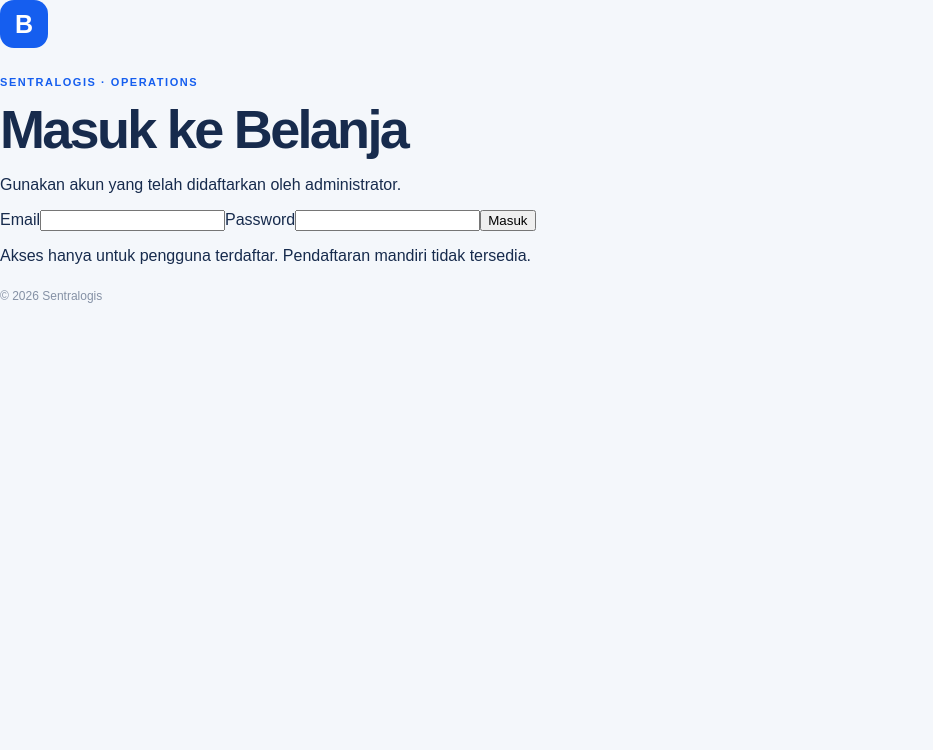
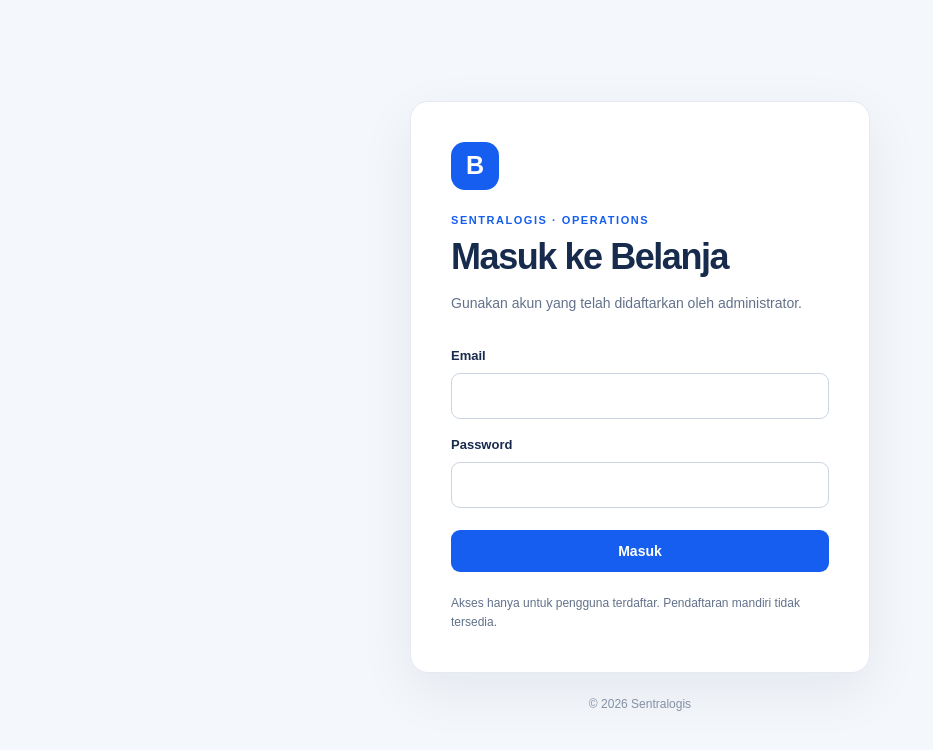
Before and after one commit to bizmbsolution-top/BELANJA, a Next.js app: page /login in a window 1280 px wide. Shown: the top 750 px of the page, without its empty margins (0-933 px from the left). Built offline with nearby package versions, Linux system fonts and the light colour scheme.

Commit message:
feat: style login and dashboard screens

```diff
--- a/app/globals.css
+++ b/app/globals.css
@@ -106,3 +106,41 @@ footer {
 @media (max-width: 560px) {
   .welcome-panel { padding: 32px 24px; }
 }
+
+
+.auth-shell {
+  min-height: 100vh;
+  display: flex;
+  flex-direction: column;
+  align-items: center;
+  justify-content: center;
+  padding: 32px 20px 20px;
+}
+.auth-card, .dashboard-card {
+  width: min(100%, 460px);
+  padding: 40px;
+  border: 1px solid var(--line);
+  border-radius: 18px;
+  background: var(--surface);
+  box-shadow: 0 18px 55px rgba(20, 42, 78, 0.07);
+}
+.auth-card .eyebrow { margin-top: 24px; }
+.auth-card h1, .dashboard-header h1 { font-size: clamp(28px, 6vw, 36px); letter-spacing: -0.04em; }
+.auth-intro, .auth-footnote { color: var(--muted); font-size: 14px; line-height: 1.6; }
+.auth-form { display: grid; gap: 10px; margin-top: 26px; }
+.auth-form label { margin-top: 8px; font-size: 13px; font-weight: 700; }
+.auth-form input { width: 100%; padding: 13px 14px; border: 1px solid #cbd5e1; border-radius: 9px; font: inherit; }
+.auth-form input:focus { outline: 2px solid #9bbcff; border-color: var(--brand); }
+.auth-form button, .dashboard-header button { margin-top: 12px; padding: 13px 16px; border: 0; border-radius: 9px; background: var(--brand); color: white; font-size: 14px; font-weight: 700; cursor: pointer; }
+.auth-error { padding: 12px 14px; border-radius: 8px; background: #fff1f0; color: #b42318; font-size: 13px; }
+.auth-footnote { margin: 22px 0 0; font-size: 12px; }
+.dashboard-shell { min-height: 100vh; max-width: 960px; margin: 0 auto; padding: 48px 24px; }
+.dashboard-header { display: flex; justify-content: space-between; align-items: center; gap: 20px; margin-bottom: 32px; }
+.dashboard-header .eyebrow { margin: 0 0 8px; }
+.dashboard-header h1 { margin: 0; }
+.dashboard-card { width: 100%; }
+.dashboard-card h2 { margin: 24px 0 8px; }
+.dashboard-card .intro { margin: 0; }
+.dashboard-card .notice { margin-top: 24px; }
+.button-secondary { margin: 0 !important; background: #eef2f8 !important; color: var(--ink) !important; }
+@media (max-width: 560px) { .auth-card, .dashboard-card { padding: 28px 22px; } .dashboard-shell { padding: 28px 16px; } }
```
